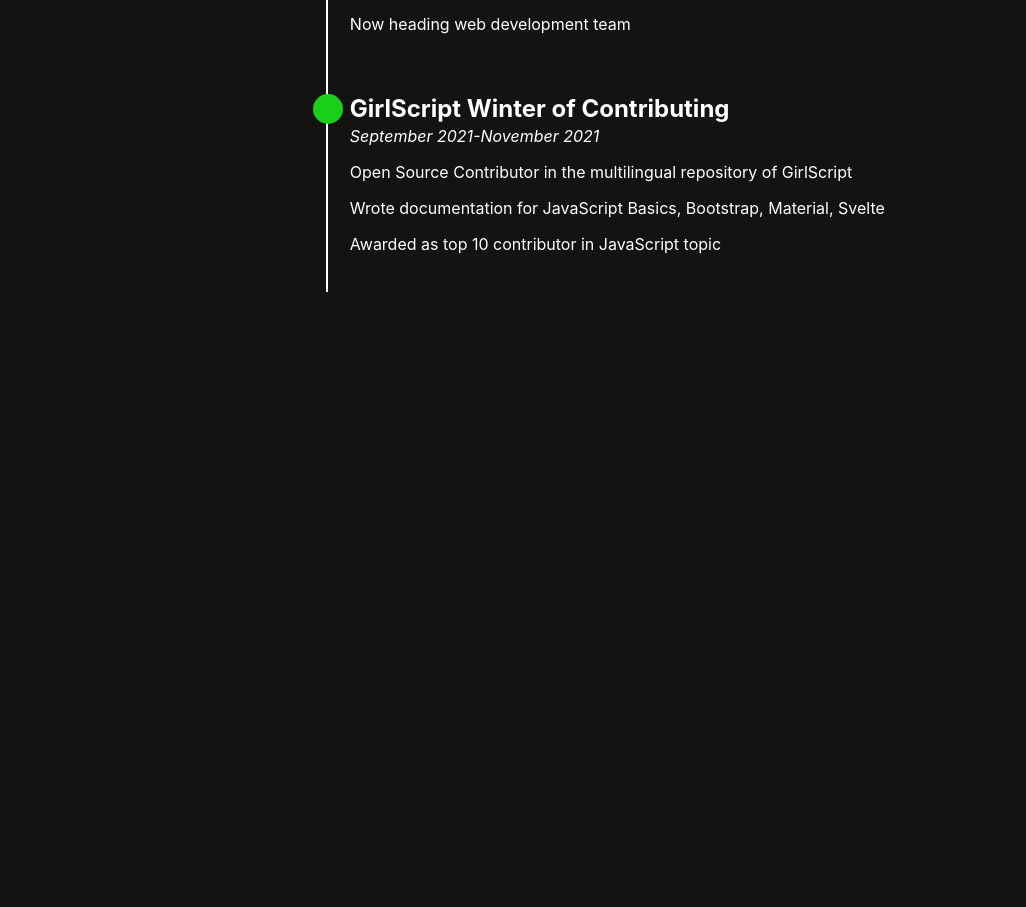
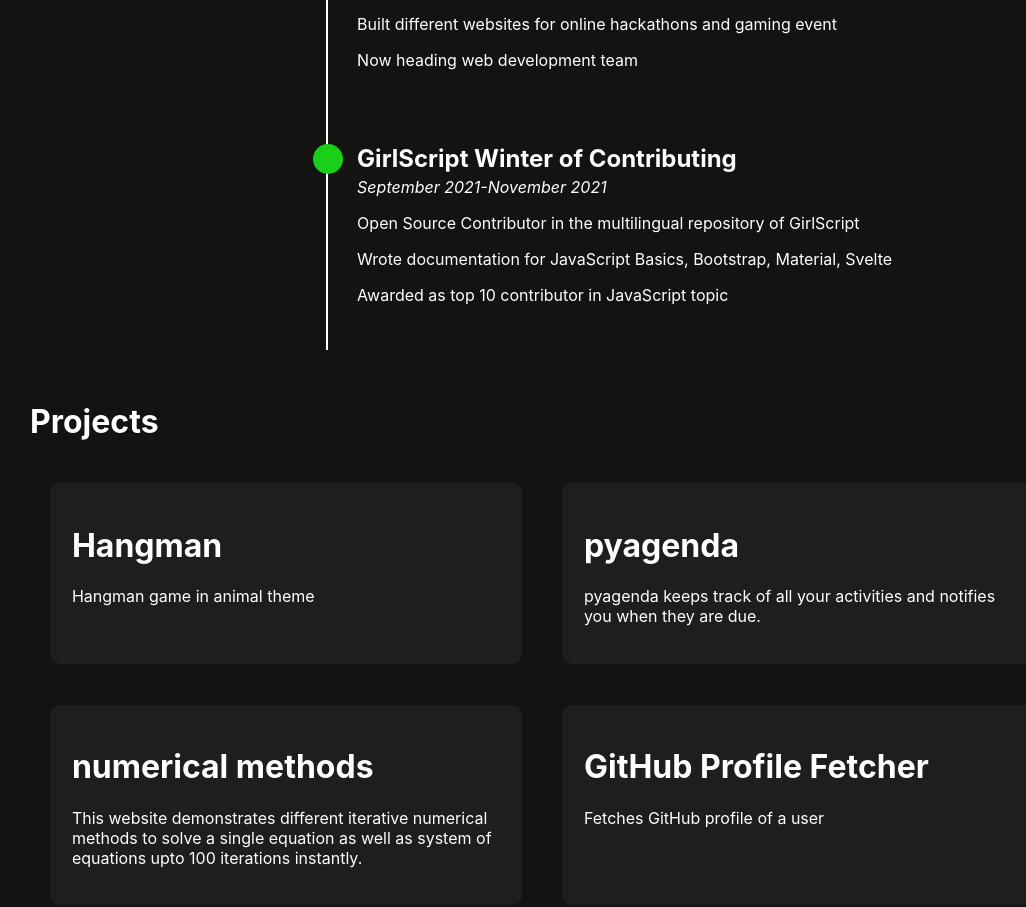
Before and after one commit to subhendudash02/subhendudash02.github.io, a React (Create React App) app: page /#/work in a window 1280 px wide. Shown: the part 767-1674 px from the top of the page, without its empty margins (98-1124 px from the left). Before the commit the page ends 1234 px from the top, so only its background shows below. Built offline with nearby package versions, Linux system fonts and the light colour scheme.

Commit message:
add project cards -- yet to be redesigned

```diff
--- a/src/components/Work.jsx
+++ b/src/components/Work.jsx
@@ -44,6 +44,30 @@
                     }) }
                 </li>
             </ul>
+
+            <h1>Projects</h1>
+
+            <div className="projects">
+                <div className="card">
+                    <h1>Hangman</h1>
+                    <p>Hangman game in animal theme</p>
+                </div>
+                <div className="card">
+                    <h1>pyagenda</h1>
+                    <p>pyagenda keeps track of all your activities and notifies you when they are due.</p>
+                </div>
+            </div>
+
+            <div className="projects">
+                <div className="card">
+                    <h1>numerical methods</h1>
+                    <p>This website demonstrates different iterative numerical methods to solve a single equation as well as system of equations upto 100 iterations instantly.</p>
+                </div>
+                <div className="card">
+                    <h1>GitHub Profile Fetcher</h1>
+                    <p>	Fetches GitHub profile of a user</p>
+                </div>
+            </div>
         </div>
     );
 }
--- a/src/styles/work.css
+++ b/src/styles/work.css
@@ -19,7 +19,7 @@
     min-height: 50px;
     border-left: 2px solid #fff;
     position: relative;
-    padding: 3%;
+    padding: 4%;
 }
 
 .flowBox::before {
@@ -41,6 +41,20 @@
     display: block;
 }
 
+.projects {
+    display: flex;
+    flex-direction: row;
+}
+
+.card {
+    background-color: #1F1E1E;
+    width: 50%;
+    border: 1px solid transparent;
+    border-radius: 10px;
+    padding: 2%;
+    margin: 2%;
+}
+
 @media screen and (max-width: 768px) {
     .work {
         padding: 2%;
```
